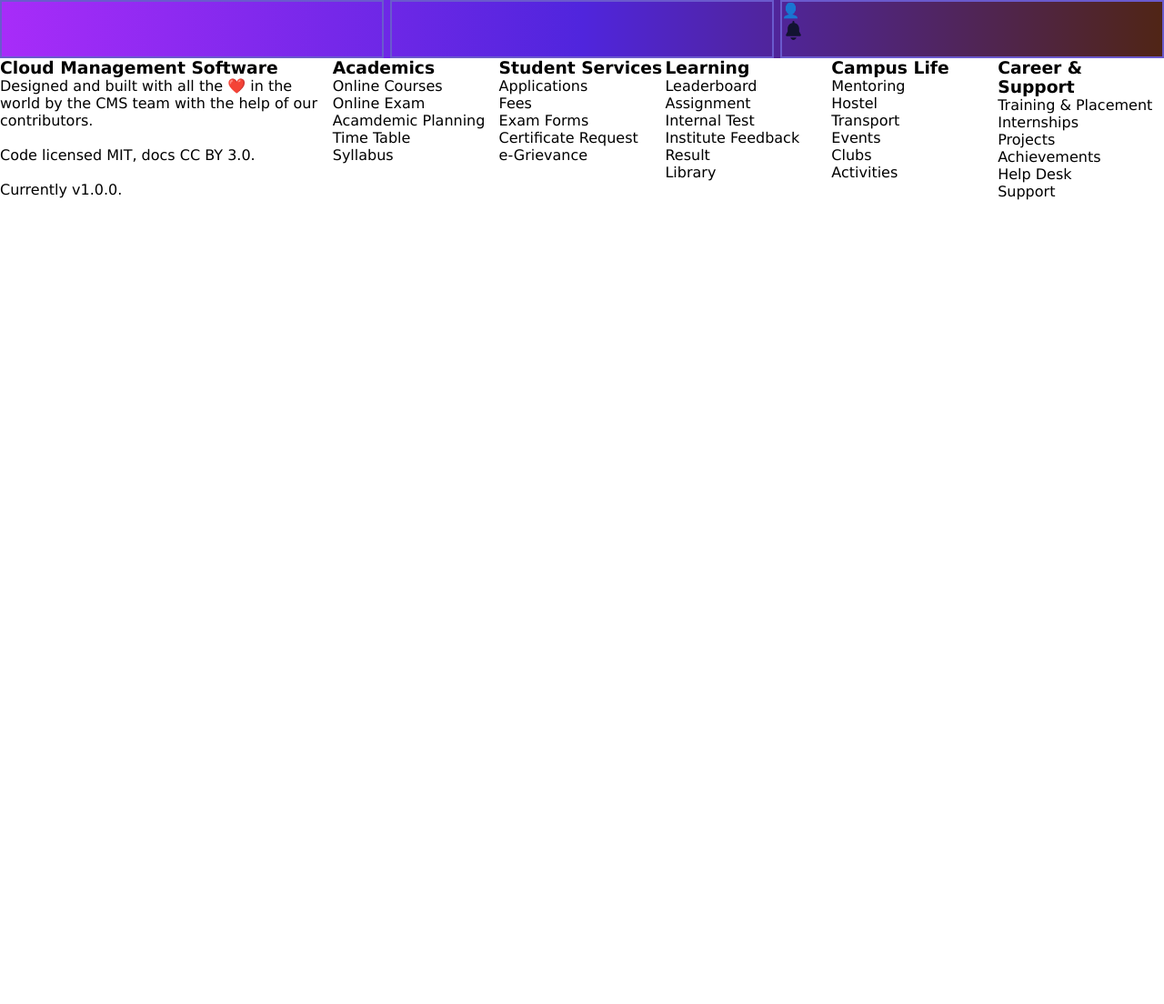
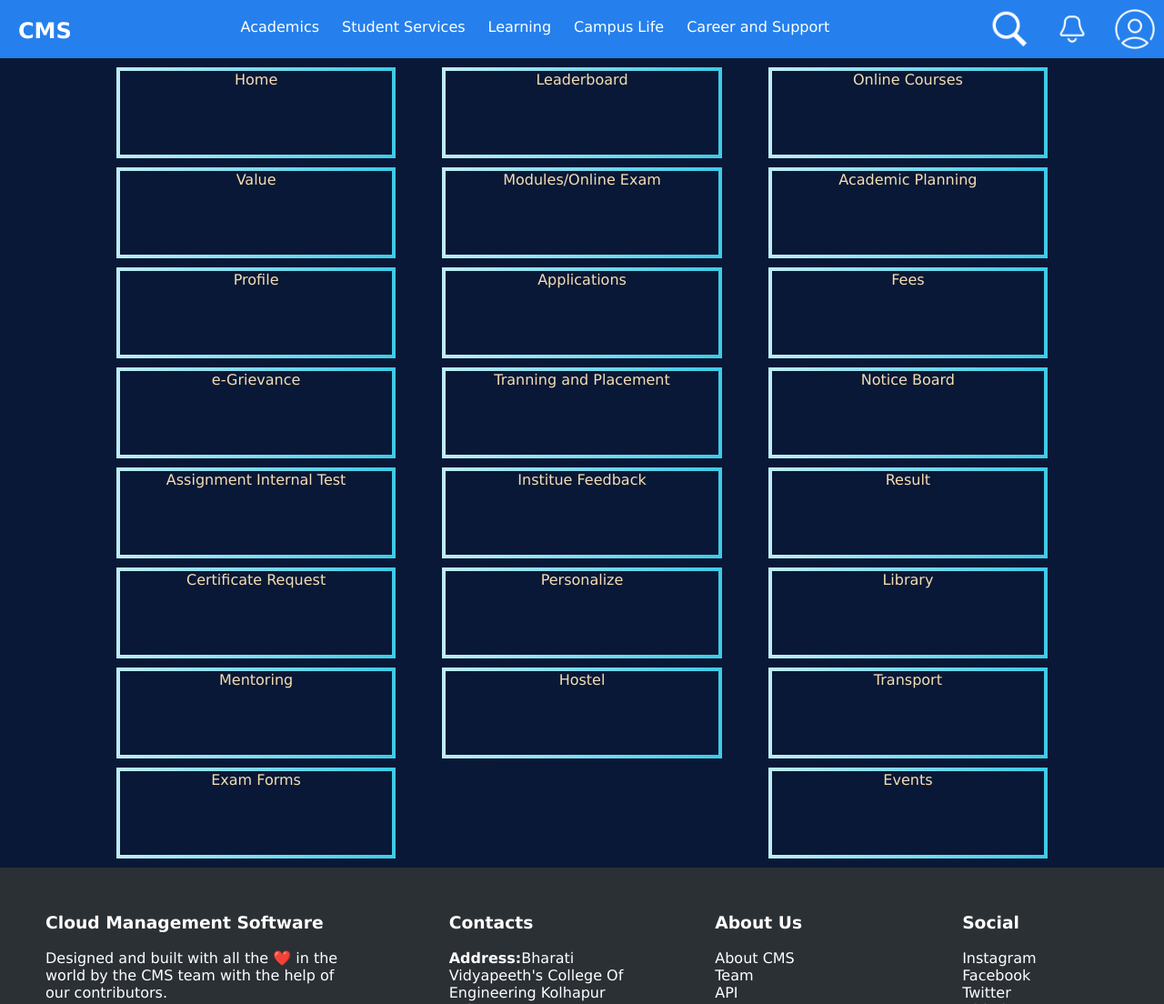
Before and after one commit to gurujadhav/CMS, a plain HTML site: page index.html in a window 1280 px wide. Shown: the top 1104 px of the page at 91% size. Before the commit the page ends 800 px from the top, so only its background shows below. Drawn offline with Linux system fonts and the light colour scheme.

Commit message:
fixed footer and created tenative landing page

```diff
--- a/index.html
+++ b/index.html
@@ -11,15 +11,25 @@
 <body>
     <header>
         <nav>
-            <div class="nav-left"></div>
-            <div class="nav-search"></div>
+            <ul class="nav-left">
+                <img class="mobile" src="hamburger.png" alt="">
+                <h1>CMS</h1>
+            </ul>
+            <ul class="nav-modules desktop">
+                <li class="desktop">Academics</li>
+                <li class="desktop">Student Services</li>
+                <li class="desktop">Learning</li>
+                <li class="desktop">Campus Life</li>
+                <li class="desktop">Career and Support</li>
+            </ul>
             <div class="nav-right">
-                <div>👤</div>
-                <div><img src="bell.svg" width="25px" alt=""></div>
+                <img src="icons8-search-100.png" alt="">
+                <img src="icons8-notifications-100.png" alt="">
+                <img src="icons8-male-user-64.png" alt="">
             </div>
         </nav>
     </header>
-    <!-- <main>
+    <main>
         <div class="container">
             <div class="container-items">Home</div>
             <div class="container-items">Leaderboard</div>
@@ -45,9 +55,9 @@
             <div class="container-items">Exam Forms</div>
             <div class="container-items">Events</div>
         </div>
-    </main> -->
+    </main>
     <footer>
-        <div class="container-head">
+        <div class="footer-container-head">
             <h3>Cloud Management Software</h3>
             <p> Designed and built with all the ❤️ in the world by the CMS team with the help of our
                 contributors.<br />
@@ -56,68 +66,40 @@
                 <br>Currently v1.0.0.
             </p>
         </div>
-        <div class="container">
+        <div class="footer-container">
             <ul>
                 <li>
-                    <h3>Academics</h3>
+                    <h3>Contacts</h3>
                 </li>
-                <li>Online Courses</li>
-                <li>Online Exam</li>
-                <li>Acamdemic Planning</li>
-                <li>Time Table</li>
-                <li>Syllabus</li>
+                <li><strong>Address:</strong>Bharati Vidyapeeth's College Of Engineering Kolhapur</li>
+                <li><strong>Tel :</strong> +919999999</li>
+                <li><strong>Email:</strong> aaaaaaaaaa@aaaa.com</li>
             </ul>
         </div>
-        <div class="container">
+        <div class="footer-container">
             <ul>
                 <li>
-                    <h3>Student Services</h3>
+                    <h3>About Us</h3>
                 </li>
-                <li>Applications</li>
-                <li>Fees</li>
-                <li>Exam Forms</li>
-                <li>Certificate Request</li>
-                <li>e-Grievance</li>
+                <li>About CMS</li>
+                <li>Team</li>
+                <li>API</li>
+                <li>Bugs</li>
+                <li>Careers</li>
             </ul>
         </div>
-        <div class="container">
+        <div class="footer-container">
             <ul>
                 <li>
-                    <h3>Learning</h3>
+                    <h3>Social</h3>
                 </li>
-                <li>Leaderboard</li>
-                <li>Assignment</li>
-                <li>Internal Test</li>
-                <li>Institute Feedback</li>
-                <li>Result</li>
-                <li>Library</li>
+                <li>Instagram</li>
+                <li>Facebook</li>
+                <li>Twitter</li>
+                <li>Github</li>
+                <li>IDk</li>
             </ul>
         </div>
-        <div class="container">
-            <ul>
-                <li>
-                    <h3>Campus Life</h3>
-                </li>
-                <li>Mentoring</li>
-                <li>Hostel</li>
-                <li>Transport</li>
-                <li>Events</li>
-                <li>Clubs</li>
-                <li>Activities</li>
-            </ul>
-        </div>
-        <div class="container">
-            <ul>
-                <li>
-                    <h3>Career & Support</h3>
-                </li>
-                <li>Training & Placement</li>
-                <li>Internships </li>
-                <li> Projects</li>
-                <li>Achievements</li>
-                <li>Help Desk</li>
-                <li> Support</li>
-            </ul>
     </footer>
 </body>
 
--- a/style.css
+++ b/style.css
@@ -1,5 +1,5 @@
 * {
-    font-family: Verdana, Geneva, Tahoma, sans-serif;
+    font-family: Laila ,Verdana, Geneva, Tahoma, sans-serif;
     margin: 0;
     padding: 0;
     box-sizing: border-box;
@@ -8,42 +8,97 @@
 
 
 :root {
-    --nav-background-color : linear-gradient(to right,  rgb(168 44 249), rgb(80 37 221) , rgb(80 37 21));
+    --nav-background-color : linear-gradient(to right, #9750EE ,#560C9F, #4a359c);
     --nav-height: 64px;
+    --footer-background-color : rgba(43, 48, 53,1) ;
+    --dark-theme-text: white;
+    --footer-height: 300px;
+}
+body, main {
+    background-color: #091836;
+    color: wheat;
 }
 
 nav {
-    background-image: var(--nav-background-color);
+    /* background-image: var(--nav-background-color); */
+    background-color: #2580ed;
     height: var(--nav-height);
     display: flex;
     justify-content: space-between;
+    color: white;
 }
 
 .nav-left,
-.nav-search,
+.nav-modules,
 .nav-right {
-    width: 33vw;
     height: var(--nav-height);
-    /* background-color: red; */
-    border: 2px solid slateblue;
+    display: flex;
+    gap: 0 25px;
+    padding: 20px 20px  0 20px;
+
+}
+
+.nav-right {
+    padding: 10px;
+
+}
+
+.container {
+    display: flex;
+    flex-wrap: wrap;
+    width: 80vw;
+    margin: 10px 10vw;
+    justify-content: space-between;
+    align-items: center;
+    gap: 10px 10px;
+}
+
+.container-items {
+    width: 24vw;
+    height: 100px;
+    border: 2px solid;
+    border: 4px solid;
+    text-align: center;
+border-image: linear-gradient(to right, rgb(189, 236, 245), rgb(61, 203, 231)) 1;
+
 }
 
 
 
+
+
+
 footer {
+    /* padding-left: 10px; */
     display: flex;
+    color: var(--dark-theme-text);
+    height: var(--footer-height);
     justify-content: space-evenly;
     /* flex-wrap: wrap; */
     width: 100vw;
+    background-color: var(--footer-background-color);
+    position: sticky;
 }
 
-.container-head {
-    /* flex-grow: 2; */
-    width: calc(190em/7);
+.footer-container-head {
+    margin: 50px;
+    flex-grow: 2;
+    width: calc(180em/5);
+    /* height: var(--footer-height);     */
 }
 
-.container {
-    width: calc(95em/7);
+.footer-container {
+    /* height: var(--footer-height); */
+    margin: 50px;
+    width: calc(90em/5);
     /* width: 50%; */
-    /* flex-grow: 1; */
+    flex-grow: 1;
 }
+
+footer h3 {
+    height: 40px;
+}
+
+.mobile {
+    display: none;
+}
```
Also changed, not shown: Hamburger.png, icons8-male-user-64.png (added), icons8-notifications-100.png (added), icons8-search-100.png (added), nav.png (added), search.svg (deleted), user.png (deleted).
